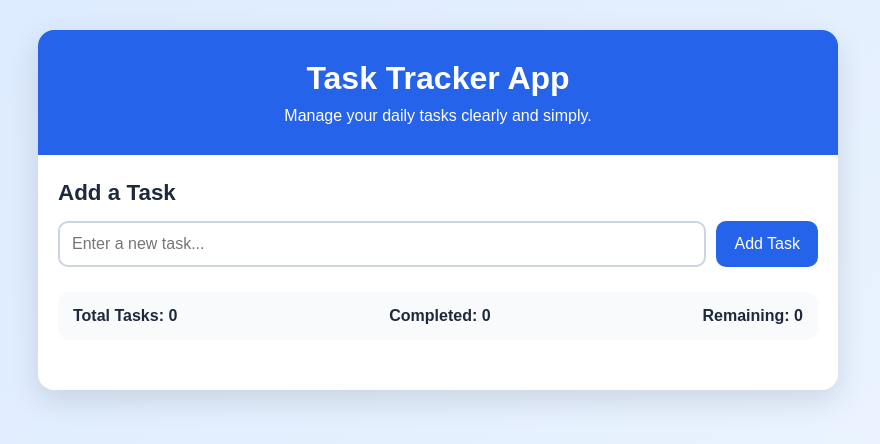
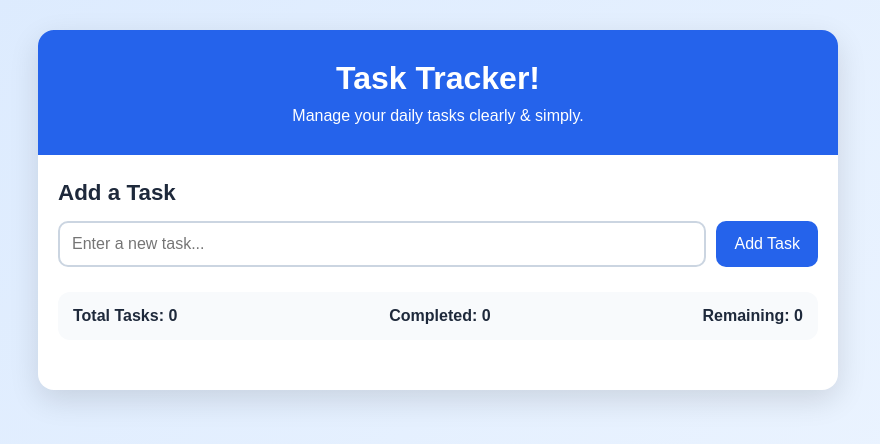
Before and after one commit to Muhammed-Ali1/task-tracker-app, a plain HTML site: page index.html in a window 1280 px wide. Shown: the whole page, without its empty margins (202-1082 px from the left). Drawn offline with Linux system fonts and the light colour scheme.

Commit message:
Update header text in index.html

```diff
--- a/index.html
+++ b/index.html
@@ -9,8 +9,8 @@
 <body>
   <div class="app-container">
     <header class="app-header">
-      <h1>Task Tracker App</h1>
-      <p>Manage your daily tasks clearly and simply.</p>
+      <h1>Task Tracker!</h1>
+      <p>Manage your daily tasks clearly & simply.</p>
     </header>
 
     <main class="task-app">
```
